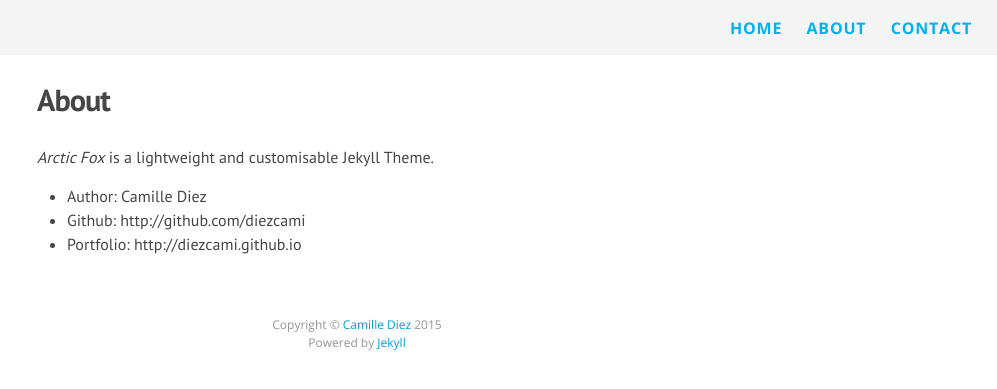
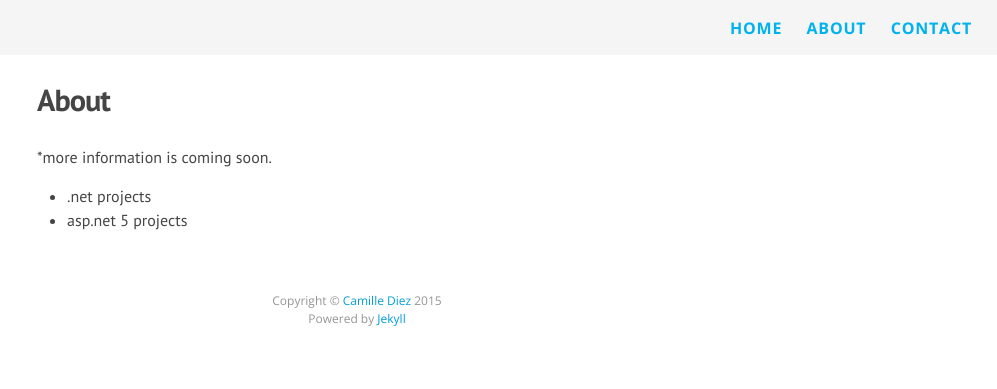
Before and after one commit to kiflay/kiflay.github.io, a Jekyll site: the page built from about.md, in a window 1280 px wide. Shown: the top 389 px of the page, without its empty margins (283-1280 px from the left). Built offline with Jekyll 4.4.1, drawn with Linux system fonts in a browser that asks for light colours; nearby versions of some CDN libraries; Markdown is read by kramdown in place of the engine named in the settings.

Commit message:
change about

```diff
--- a/about.md
+++ b/about.md
@@ -3,8 +3,7 @@ layout: page
 title: About
 permalink: /about/
 ---
-*Arctic Fox* is a lightweight and customisable Jekyll Theme.
+*more information is coming soon.
 
-* Author: Camille Diez
-* Github: http://github.com/diezcami
-* Portfolio: http://diezcami.github.io
+* .net projects
+* asp.net 5 projects
```
